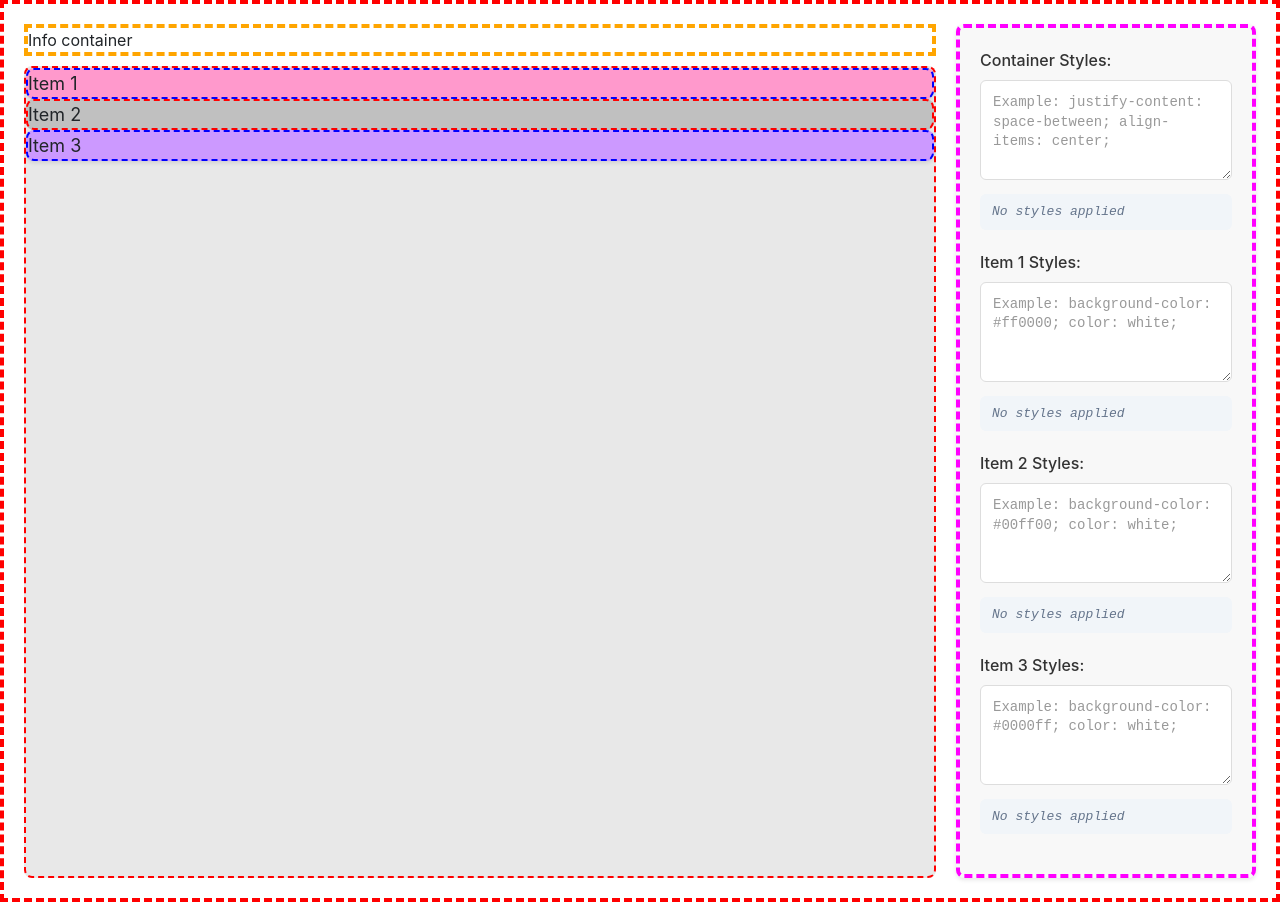
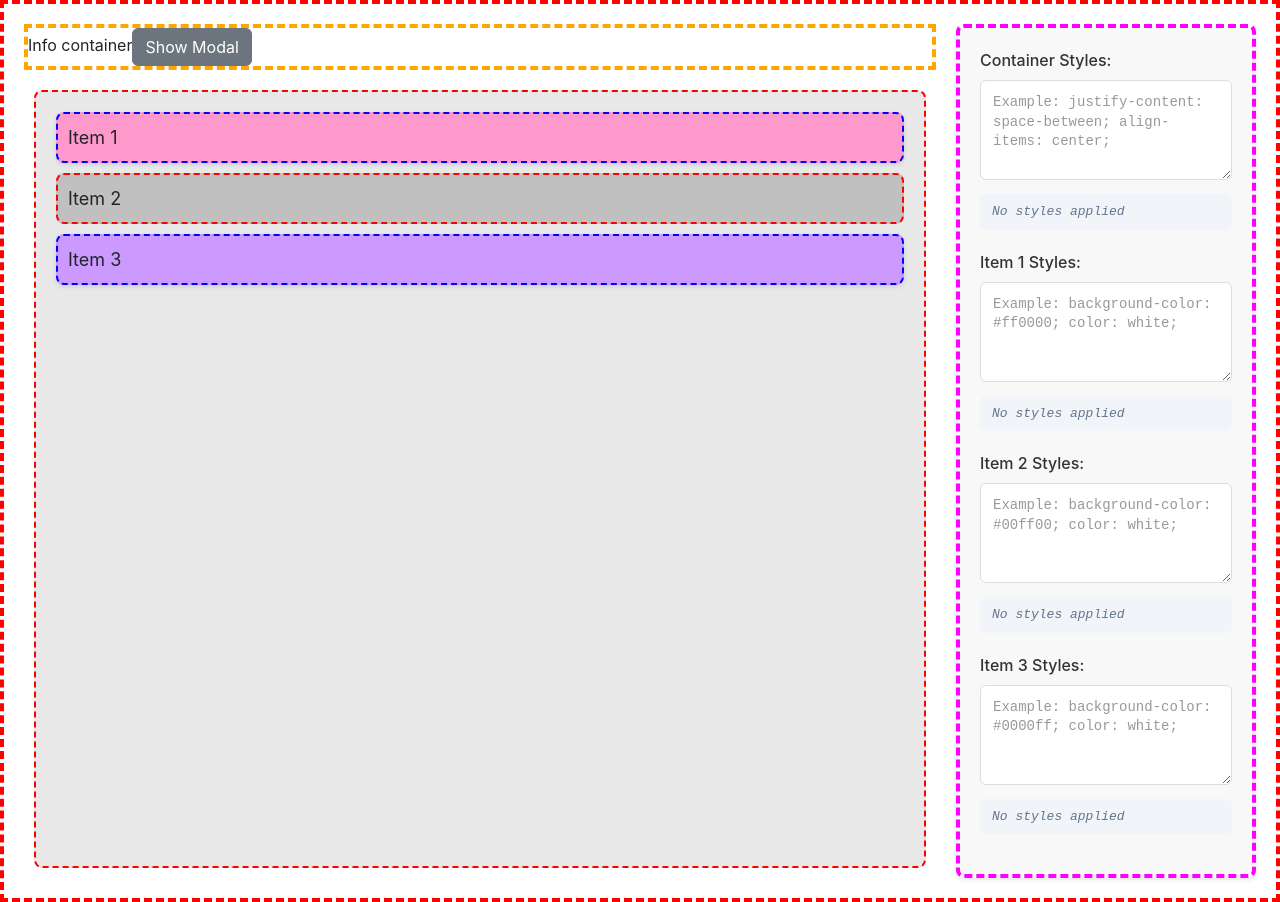
Before and after one commit to C295643/flexbox-playground, a Next.js app: page / in a window 1280 px wide. Built offline with nearby package versions, Linux system fonts and the light colour scheme.

Commit message:
Add modal example

```diff
--- a/src/app/page.tsx
+++ b/src/app/page.tsx
@@ -5,6 +5,7 @@ import { StyleDisplay } from "@/components/StyleDisplay";
 import Container from "@/components/Container";
 import { ContainerType } from "@/types/Container";
 import styles from "./page.module.css";
+import CustomModal from "@/components/Modal";
 
 export default function Home() {
   const [containerStyle, setContainerStyle] = useState("");
@@ -12,11 +13,21 @@ export default function Home() {
   const [item2Style, setItem2Style] = useState("");
   const [item3Style, setItem3Style] = useState("");
 
+  const [showModal, setShowModal] = useState(false);
+
+  const handleShowModal = () => setShowModal(true);
+  const handleCloseModal = () => setShowModal(false);
+
+  const [showOffcanvas, setShowOffcanvas] = useState(false);
+
   return (
     <main className={styles.mainContainer} style={{ border: "dashed 4px red" }}>
       <div className={styles.wrapperContainer}>
         <div className="info-container" style={{ border: "dashed 4px orange" }}>
           Info container
+          <button onClick={handleShowModal} className="btn btn-secondary">
+            Show Modal
+          </button>
         </div>
         <Container
           containerType={ContainerType.MAIN}
@@ -78,6 +89,11 @@ export default function Home() {
           <StyleDisplay inputStyles={item3Style} />
         </div>
       </div>
+      <CustomModal
+        show={showModal}
+        handleClose={handleCloseModal}
+        index={0} // Assuming the index of initialContainerGroup is 0
+      />
     </main>
   );
 }
--- a/src/components/Container.module.css
+++ b/src/components/Container.module.css
@@ -4,6 +4,9 @@
   flex: 1;
   border-radius: 8px;
   border: dashed 2px red;
+
+  padding: 10px;
+  margin: 10px;
 }
 
 .item {
@@ -13,6 +16,9 @@
 
   box-shadow: 0 2px 4px rgba(0, 0, 0, 0.1);
   transition: all 0.3s ease;
+
+  padding: 10px;
+  margin: 10px;
 }
 .item:hover {
   transform: translateY(-2px);
@@ -23,6 +29,9 @@
   font-size: 18px;
   border-radius: 8px;
   border: dashed 2px red;
+
+  padding: 10px;
+  margin: 10px;
 }
 .container:hover {
   transform: translateY(-2px);
--- /dev/null
+++ b/src/components/Modal.tsx
@@ -0,0 +1,32 @@
+import React from "react";
+import { Modal, Button } from "react-bootstrap";
+
+interface CustomModalProps {
+  show: boolean;
+  handleClose: () => void;
+  index: number;
+}
+
+const CustomModal: React.FC<CustomModalProps> = ({
+  show,
+  handleClose,
+  index,
+}) => {
+  return (
+    <Modal show={show} onHide={handleClose}>
+      <Modal.Header closeButton>
+        <Modal.Title>Show Modal</Modal.Title>
+      </Modal.Header>
+      <Modal.Body>
+        The index of the container group is: {index}
+      </Modal.Body>
+      <Modal.Footer>
+        <Button variant="secondary" onClick={handleClose}>
+          Close
+        </Button>
+      </Modal.Footer>
+    </Modal>
+  );
+};
+
+export default CustomModal;
```
